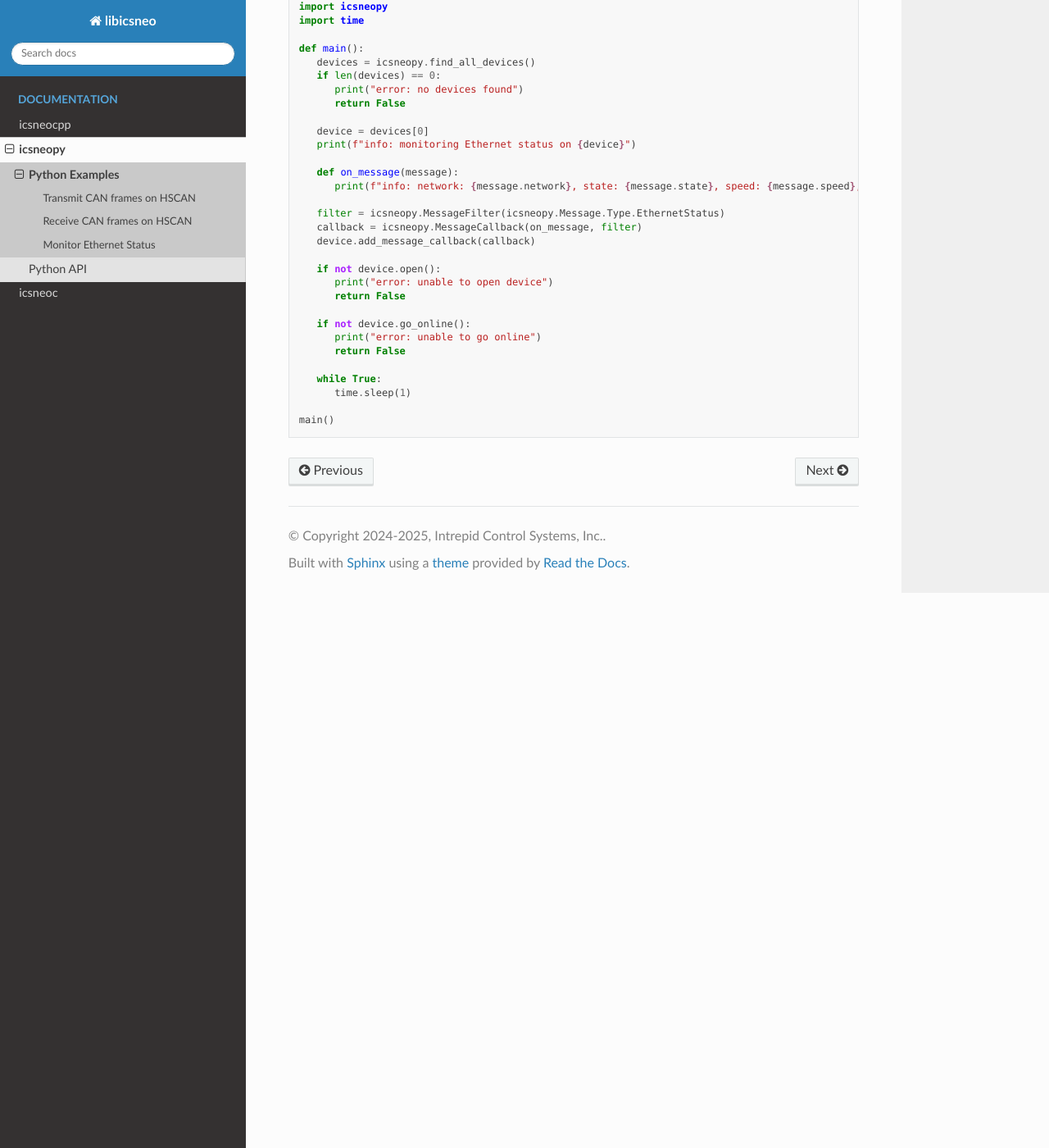
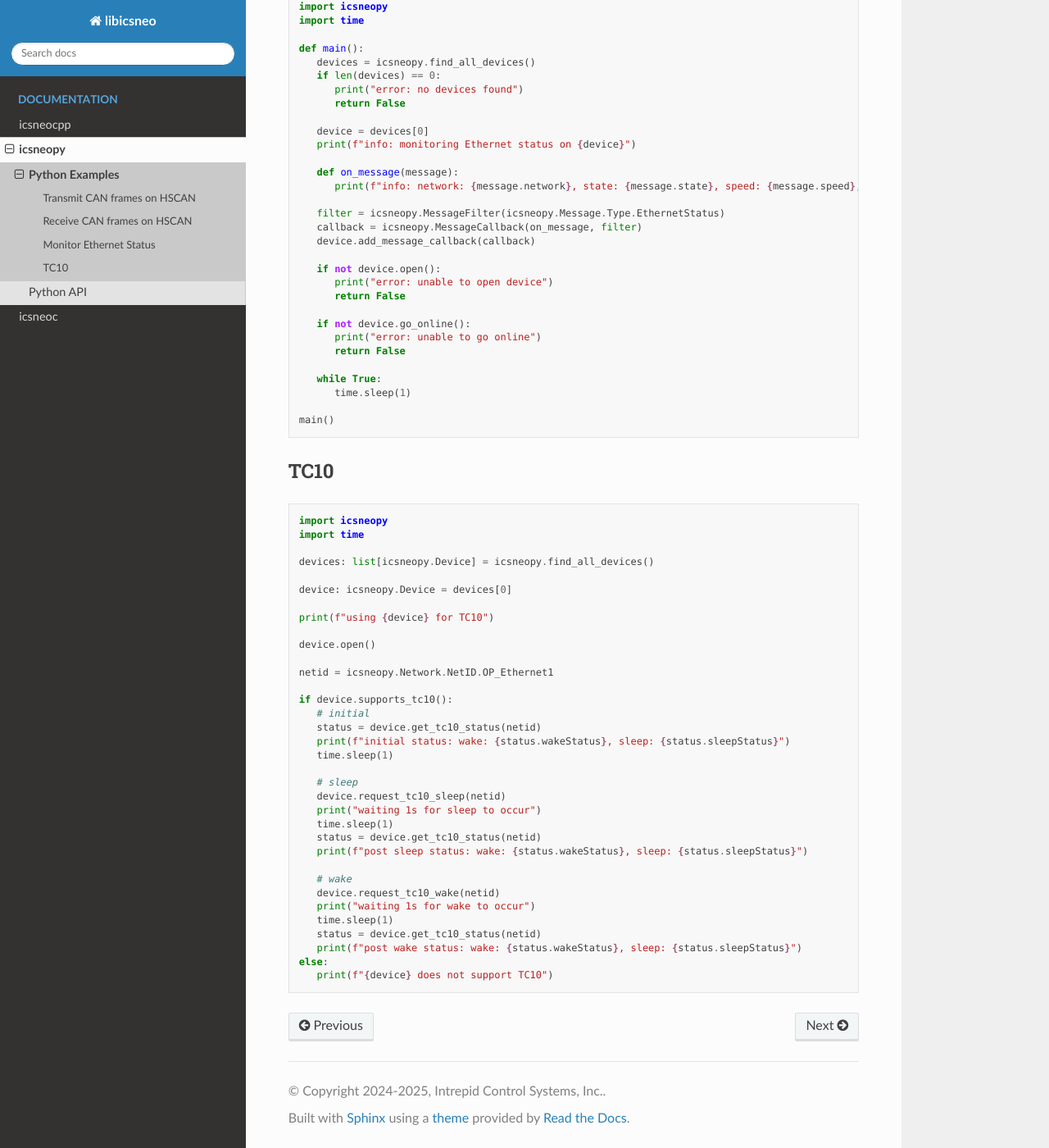
Before and after one commit to intrepidcs/libicsneo, a Sphinx documentation site: the page built from docs/icsneopy/examples.rst, in a window 1280 px wide and 1400 px high, scrolled down 1062 px. Shown: the whole window at 82% size. Built offline with Sphinx 7.4.7 and the Read the Docs theme 3.1.0, drawn with Linux system fonts in a browser that asks for light colours.

Commit message:
Docs: icsneopy: Add TC10 example

```diff
--- a/docs/icsneopy/examples.rst
+++ b/docs/icsneopy/examples.rst
@@ -88,3 +88,43 @@ Monitor Ethernet Status
          time.sleep(1)
 
    main()
+
+TC10
+====
+
+.. code-block:: python
+
+   import icsneopy
+   import time
+
+   devices: list[icsneopy.Device] = icsneopy.find_all_devices()
+
+   device: icsneopy.Device = devices[0]
+
+   print(f"using {device} for TC10")
+
+   device.open()
+
+   netid = icsneopy.Network.NetID.OP_Ethernet1
+
+   if device.supports_tc10():
+      # initial
+      status = device.get_tc10_status(netid)
+      print(f"initial status: wake: {status.wakeStatus}, sleep: {status.sleepStatus}")
+      time.sleep(1)
+
+      # sleep
+      device.request_tc10_sleep(netid)
+      print("waiting 1s for sleep to occur")
+      time.sleep(1)
+      status = device.get_tc10_status(netid)
+      print(f"post sleep status: wake: {status.wakeStatus}, sleep: {status.sleepStatus}")
+
+      # wake
+      device.request_tc10_wake(netid)
+      print("waiting 1s for wake to occur")
+      time.sleep(1)
+      status = device.get_tc10_status(netid)
+      print(f"post wake status: wake: {status.wakeStatus}, sleep: {status.sleepStatus}")
+   else:
+      print(f"{device} does not support TC10")
```
